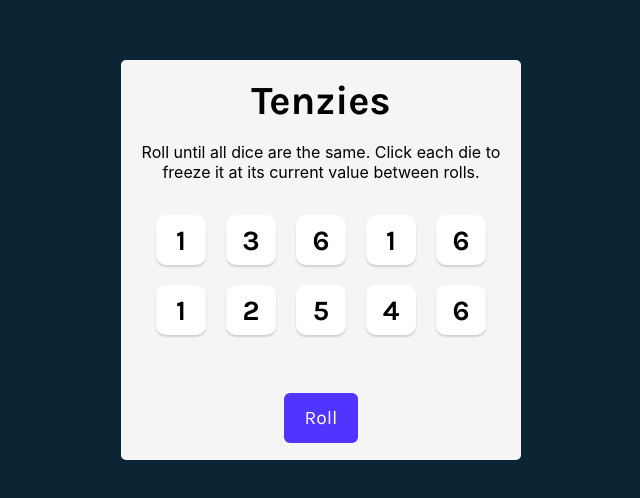
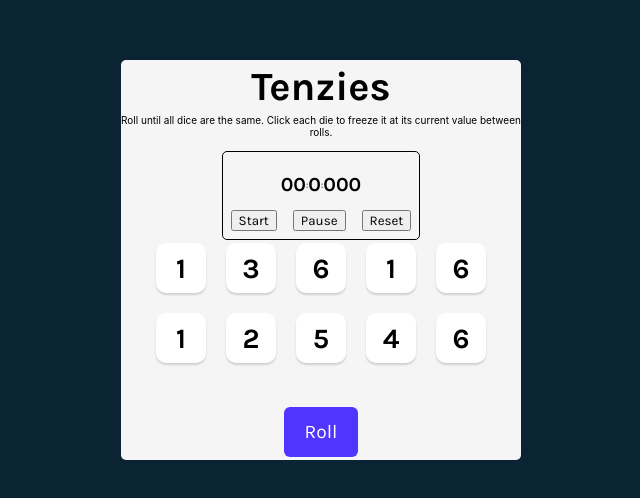
Before and after one commit to loves2run/tenzies_game, a React (Vite) app: page / in a window 1280 px wide. Shown: the part 140-638 px from the top of the page, without its empty margins (319-959 px from the left). Built offline with nearby package versions, Linux system fonts and the light colour scheme.

Commit message:
Added new GameTimer component

```diff
--- a/src/components/App.jsx
+++ b/src/components/App.jsx
@@ -3,9 +3,12 @@ import {useRef, useEffect} from 'react'
 import { nanoid } from 'nanoid'
 import Die from './Die'
 import ConfettiComp from './Confetti'
+import GameTimer from './GameTimer'
+
 
 export default function App() {
 
+    // const [timerReset, setTimerReset] = useState(false)
     const [dice, setDice] = useState(generateAllNewDice())
     const newGameFocus = useRef(null)
 
@@ -67,6 +70,8 @@ export default function App() {
             <p className="instructions">Roll until all dice are the same. Click each die to freeze
             it at its current value between rolls.</p>
 
+            <GameTimer gameWon={gameWon}/>
+
                 <div className="diceContainer">
                     {diceElements}
                 </div>
--- /dev/null
+++ b/src/components/GameTimer.jsx
@@ -0,0 +1,82 @@
+import { useState, useRef, useEffect } from 'react'
+
+export default function GameTimer(props) {
+
+    console.log("GameWon:", props.gameWon)
+
+    const[timer, setTimer] = useState(0)
+    const [isRunning, setIsRunning] = useState(false)
+
+    let timeInterval = useRef(null)
+
+    const handleStart = () => {
+        if (isRunning) return  //guard clause to check if isRunning is true, if it is the function just stops running
+        setIsRunning(true)
+        timeInterval.current = setInterval(() => {   //setInterval is a built-in JS function
+            setTimer((prev) => prev + 1)
+        }, 10)
+    }
+
+    const handlePause = () => {
+        if(!isRunning) return
+        setIsRunning(false)
+        clearInterval(timeInterval.current)   //clearInterval is the counterpart to setInterval
+    }
+
+    const handleStop = () => {
+        if(isRunning && timer === 0) //guard clause
+        setIsRunning(false)
+        clearInterval(timeInterval.current)
+        setTimer(0)
+    }
+
+    const formatTime = (timer) => {
+        const minutes = Math.floor(timer / 60000)
+            .toString()
+            .padStart(2, "0")
+        const seconds = Math.floor(timer / 1000) % 60
+            .toString()
+            .padStart(2, "0")
+        const milliSeconds = (timer % 1000)
+            .toString()
+            .padStart(3, "0")
+
+        return { minutes, seconds, milliSeconds}
+    }
+
+    useEffect(() => {
+        if(props.gameWon === true ) {
+            handlePause()
+            setTimer(0)
+        }
+    }, [props.gameWon])
+
+    const { minutes, seconds, milliSeconds } = formatTime(timer) //using destructuring assignment to extract the
+                                                                 //3 time components returned in formatTime fx
+                                                                 //these variables can now be used in my component
+                                                                 //outside the function
+
+    return (
+        <div className="timerApp">
+            <div className="timerContainer">
+                <div className="timerBox">
+                    <h1>{minutes}</h1>
+                </div>
+                <span className="colon">:</span>
+                <div className="timerBox">
+                    <h1>{seconds}</h1>
+                </div>
+                <span className="colon">:</span>
+                <div className="timerBox">
+                    <h1>{milliSeconds}</h1>
+                </div>
+            </div>
+            <div className="buttonContainer">
+                <button onClick={handleStart}>Start</button>
+                <button onClick={handlePause}>Pause</button>
+                <button onClick={handleStop}>Reset</button>
+            </div>
+        </div>
+
+    )
+}
--- a/src/index.css
+++ b/src/index.css
@@ -101,6 +101,7 @@ button {
 
 body {
     font-family: Karla, sans-serif;
+    font-size: 10px;
     margin: 0;
     background-color: #0B2434;
     padding: 20px;
@@ -187,3 +188,27 @@ button#rollButton {
     white-space: nowrap;
     border: 0;
 }
+
+/* Timer styles */
+.timerApp {
+    display: flex;
+    flex-direction: column;
+    align-items: center;
+    justify-content: center;
+    padding: .5rem;
+    border: 1px solid black;
+    border-radius: 5px;
+}
+
+.timerContainer {
+    display: flex;
+    justify-content: space-around;
+    align-items: center;
+}
+
+.buttonContainer {
+    display: flex;
+    justify-content: space-around;
+    align-items: center;
+    gap: 1rem;
+}
```
